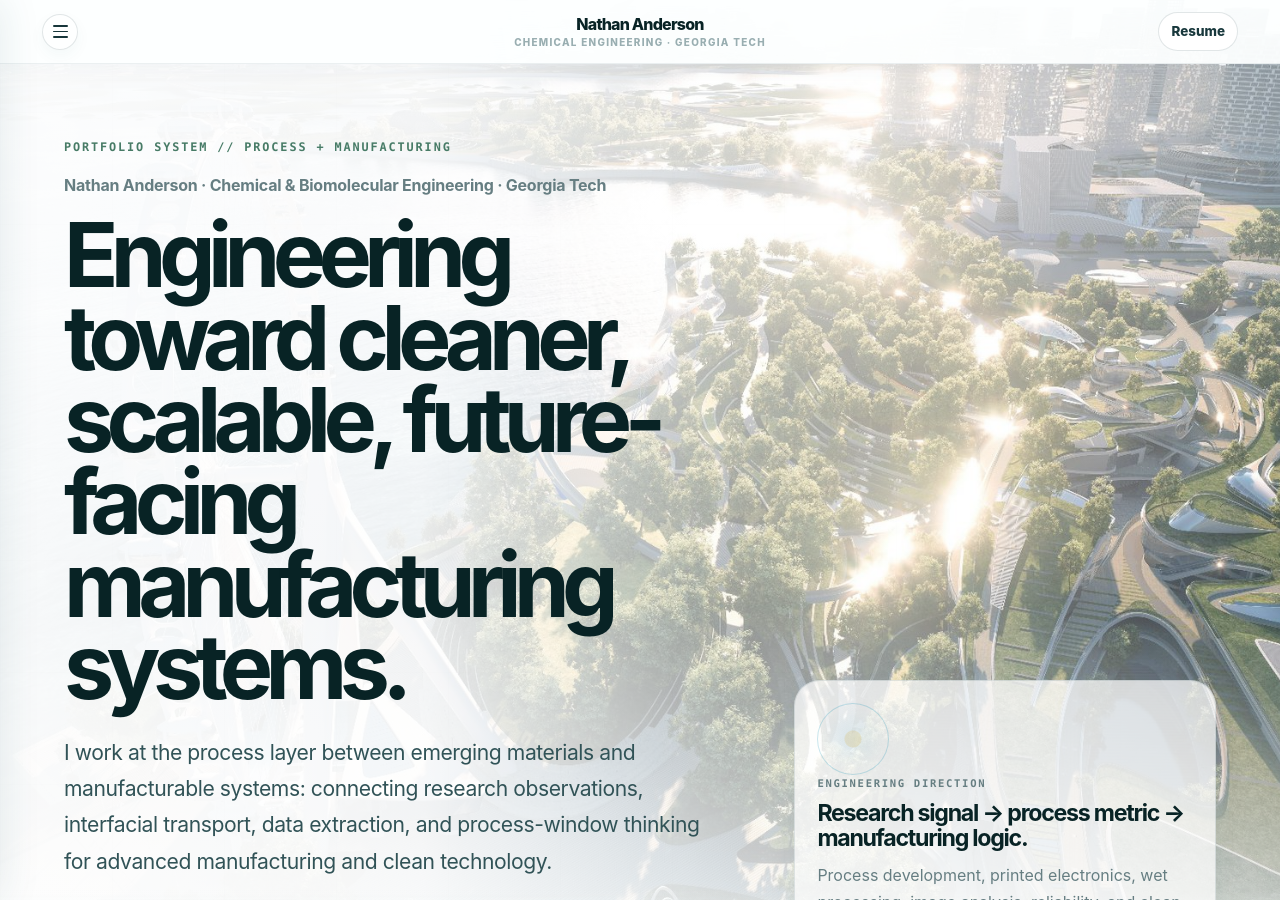
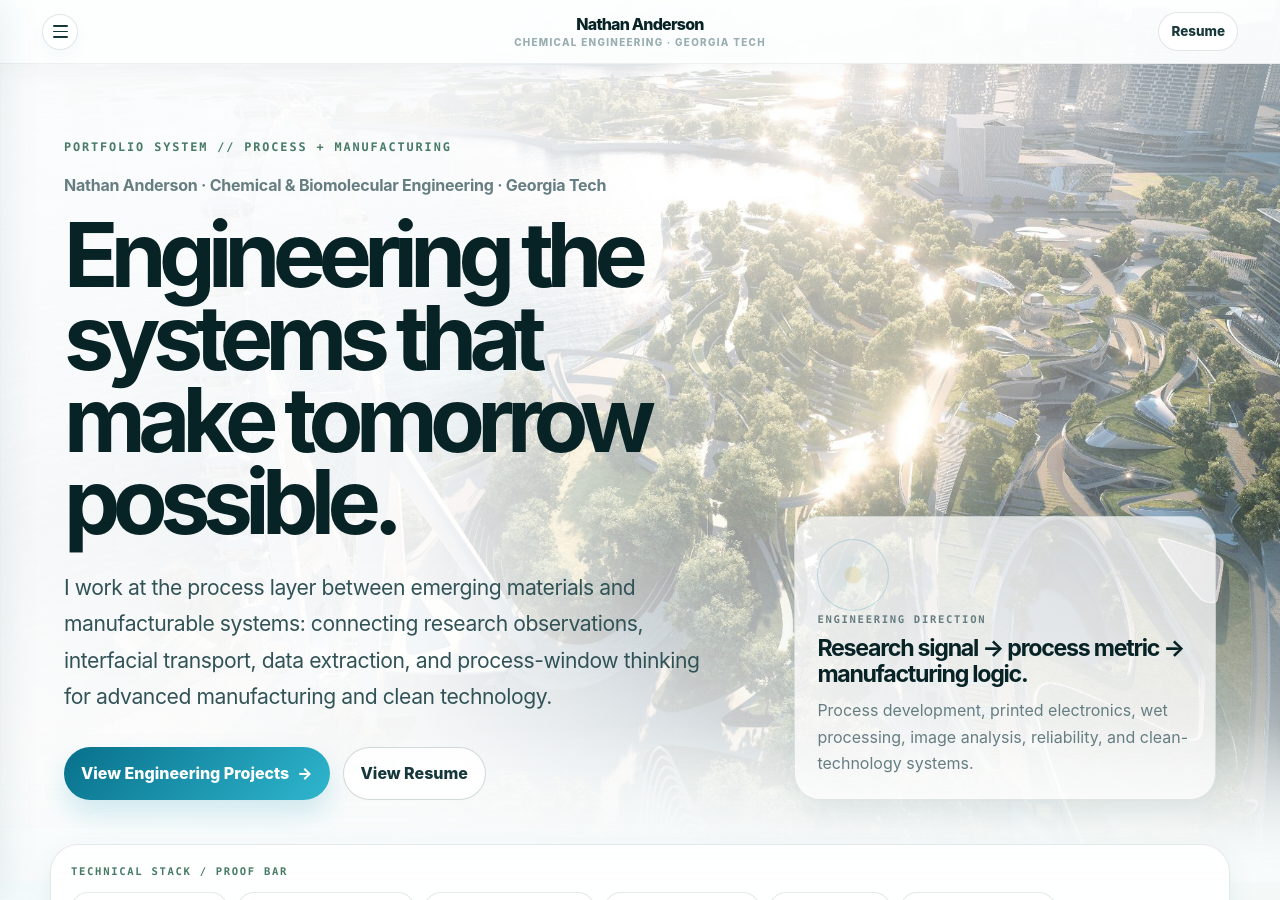
Before and after one commit to nanderson92/nanderson92.github.io, a Jekyll site: the page built from index.html, in a window 1280 px wide and 900 px high. Built offline with Jekyll 4.4.1, drawn with Linux system fonts in a browser that asks for light colours.

Commit message:
Update index.html

```diff
--- a/index.html
+++ b/index.html
@@ -9,7 +9,7 @@
     <div class="hero-copy">
       <p class="system-label">PORTFOLIO SYSTEM // PROCESS + MANUFACTURING</p>
       <p class="name-kicker">Nathan Anderson · Chemical & Biomolecular Engineering · Georgia Tech</p>
-      <h1>Engineering toward cleaner, scalable, future-facing manufacturing systems.</h1>
+      <h1>Engineering the systems that make tomorrow possible.</h1>
       <p class="hero-lede">
         I work at the process layer between emerging materials and manufacturable systems: connecting research observations, interfacial transport, data extraction, and process-window thinking for advanced manufacturing and clean technology.
       </p>
```
